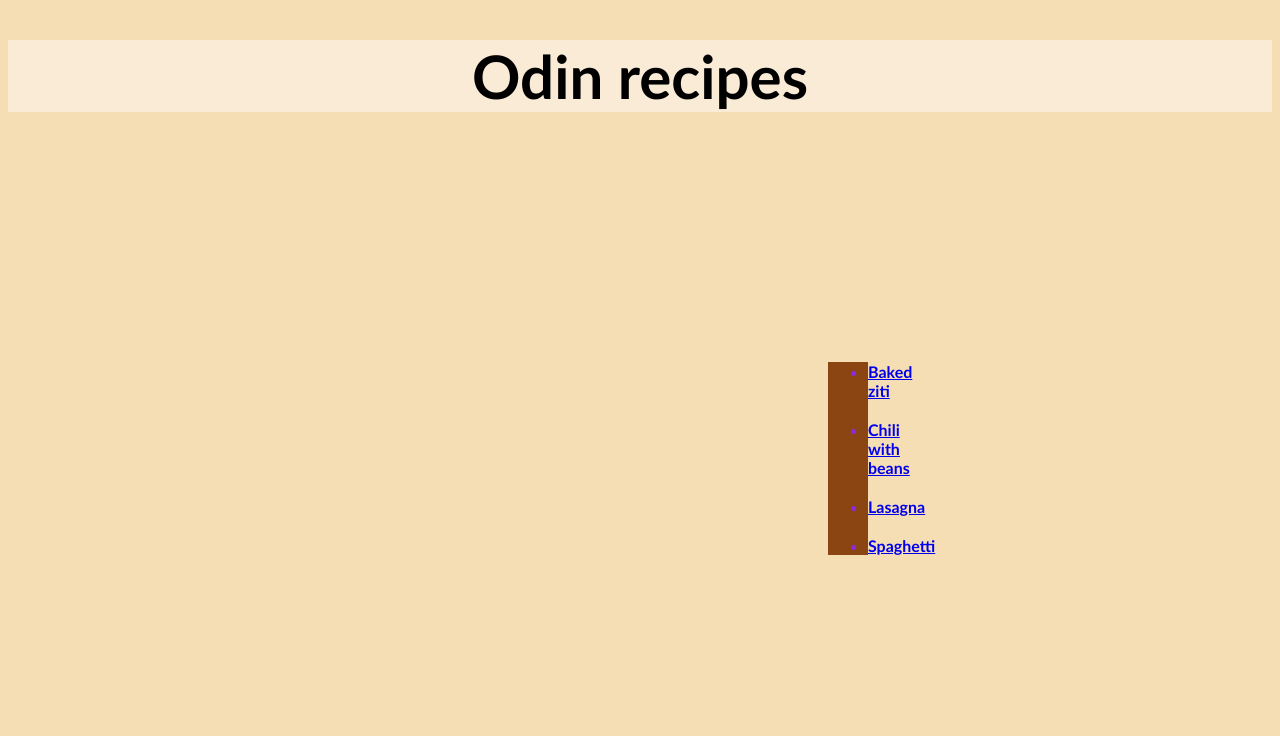
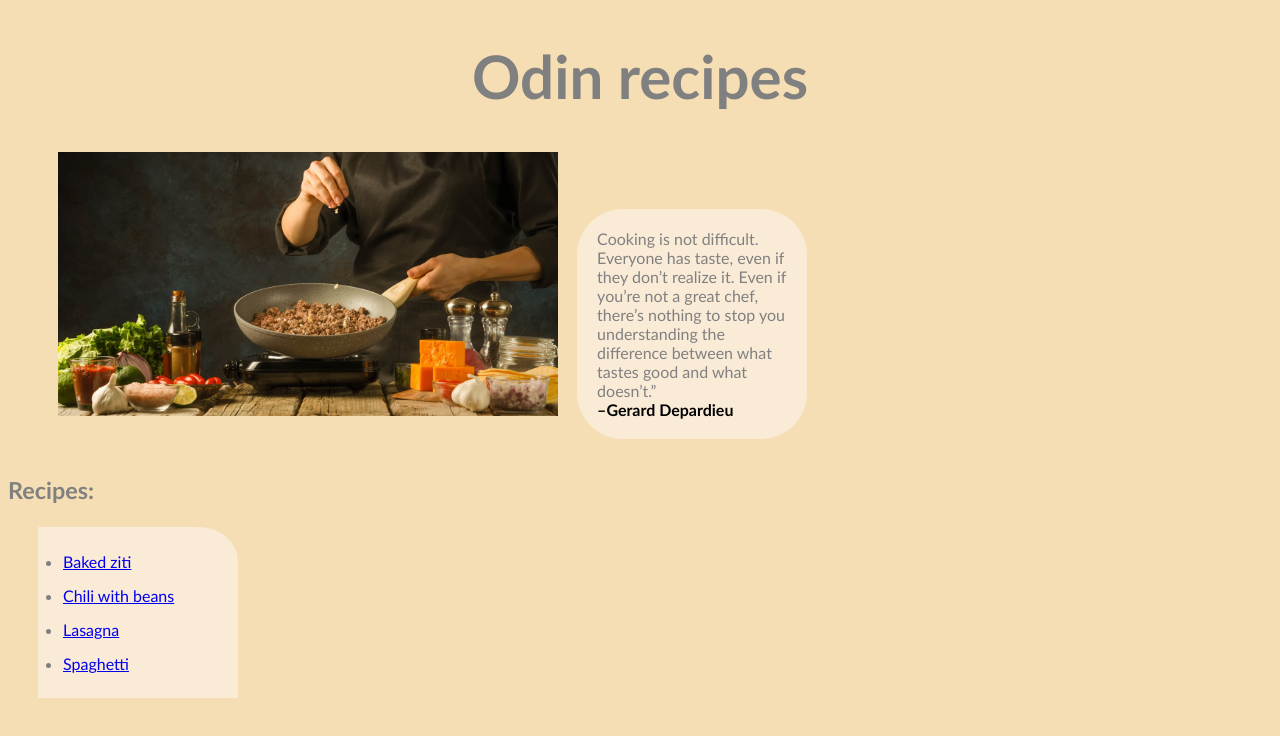
Before and after one commit to VassJanos/odin-recipes, a plain HTML site: page index.html in a window 1280 px wide. Drawn offline with Linux system fonts and the light colour scheme.

Commit message:
Experimenting with css
I learned some new tricks in css so I experimented a little.

```diff
--- a/css/style.css
+++ b/css/style.css
@@ -1,24 +1,79 @@
-body {
+html {
     font-family: 'Gill Sans', 'Gill Sans MT', Calibri, 'Trebuchet MS', sans-serif;
     background-color: wheat;
+    box-sizing: border-box;
+    color: grey;
+}
+
+.title {
+    margin: 0 auto;
+    width: 400px;
 }
 
 #main-title {
     font-size: 60px;
+    text-align: center;
+}
+
+.quote-container {
+    height: 300px;
+}
+
+.quote,
+.quote-img {
+    display: inline-block;
+}
+
+.quote-img {
+    height: auto;
+    width: 500px;
+    margin-left: 50px;
+}
+
+.quote {
+    width: 190px;
+    height: auto;
     background-color: antiquewhite;
+    padding: 20px;
+    margin-left: 15px;
+    border-radius: 20%;
+}
+
+.author {
+    color: black;
+    font-weight: bold;
+}
+
+.recipe-header {
+    font-size: 20px;
+}
+
+.recipes {
+    padding-left: 30px;
+    width: 200px;
+}
+
+.recipe-list {
+    background-color: antiquewhite;
+    padding: 10px;
+    border-top-right-radius: 20%;
+}
+
+.list-item {
+    margin: 15px;
+    color: grey;
+}
+
+/*.recipe-list {
+    background-color: saddlebrown;
     text-align: center;
+    margin-left: 820px;
+    margin-right: 820px;
+    margin-top: 250px;
 }
 
 .list-item {
     color: blueviolet;
     font-weight: bold;
     margin-top: 20px;
-}
-
-.recipe-list {
-    background-color: saddlebrown;
-    text-align: center;
-    margin-left: 820px;
-    margin-right: 820px;
-    margin-top: 250px;
-}
+} */
--- a/index.html
+++ b/index.html
@@ -8,13 +8,31 @@
     </head>
 
     <body>
+        <div class="title">
             <h1 id="main-title">Odin recipes</h1>
+        </div>
 
+        <div class="quote-container">
+            <img class="quote-img" src="./img/cooking.jpg" alt="cooking">
+
+            <p class="quote">Cooking is not difficult. Everyone has taste,
+                even if they don’t realize it. Even if you’re not a great chef,
+                there’s nothing to stop you understanding the difference
+                between what tastes good and what doesn’t.”
+                <br><span class="author">–Gerard Depardieu</span></br></p>
+        </div>
+
+        <div class="recipe-header">
+            <h3>Recipes:</h3>
+        </div>
+
+        <div class="recipes">
             <ul class="recipe-list">
                 <li class="list-item"><a href="recipes/baked-ziti.html">Baked ziti</a></li>
                 <li class="list-item"><a href="recipes/chili.html">Chili with beans</a></li>
                 <li class="list-item"><a href="recipes/lasagna.html">Lasagna</a></li>
                 <li class="list-item"><a href="recipes/spaghetti.html">Spaghetti</a></li>
             </ul>
+        </div>
     </body>
 </html>
```
Also changed, not shown: img/cooking.jpg (added). Lines whose indentation alone changed are shown as unchanged.
